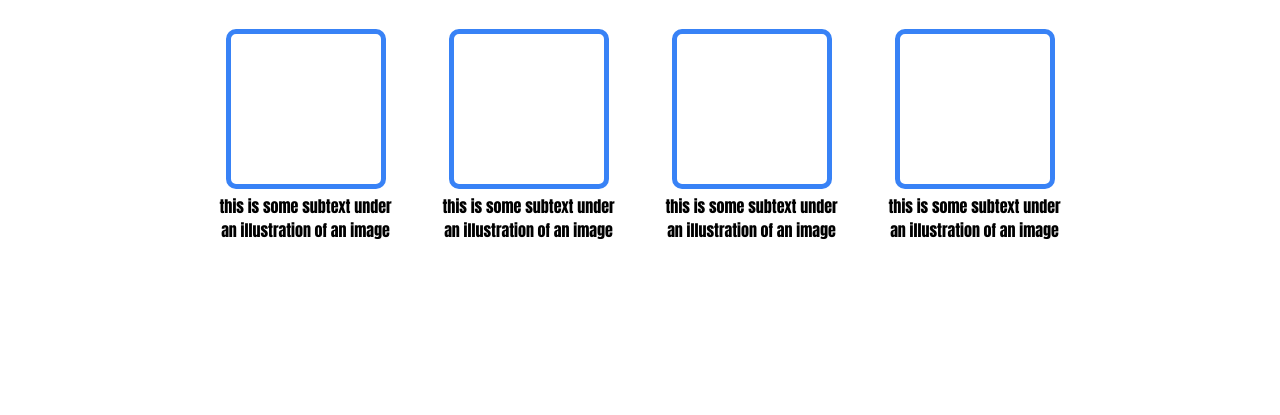
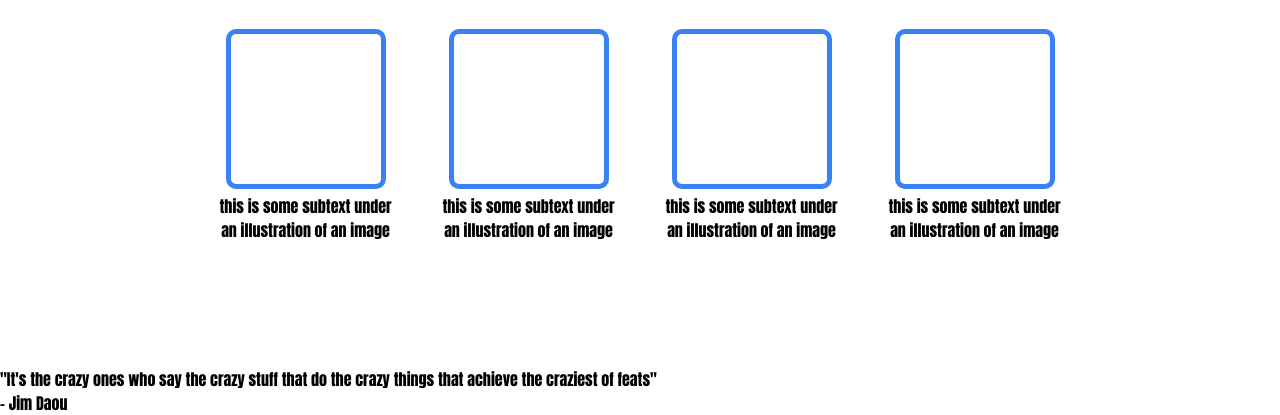
Before and after one commit to Rex-TheCreator/AwesomeWebsite, a plain HTML site: page index.html in a window 1280 px wide. Shown: the part 607-1022 px from the top of the page. Before the commit the page ends 974 px from the top, so only its background shows below. Drawn offline with Linux system fonts and the light colour scheme.

Commit message:
add basic html structure for the third element

```diff
--- a/index.html
+++ b/index.html
@@ -9,7 +9,7 @@
 </head>
 <body>
 
-
+<!-- TopContainer, SecondContainer, etc. refer to TopElement, SecondElement, etc. in comments and commit messages     -->
 
 
 
@@ -95,7 +95,18 @@
 
 </div>
 
+
+
+
+
+
 <div class="ThirdContainer">
+
+    <div class="Quote">
+        "It's the crazy ones who say the crazy stuff that do the crazy things that achieve the craziest of feats"
+    </div>
+
+    <div class="QuoteSayer">- Jim Daou</div>
 
 </div>
 
```
